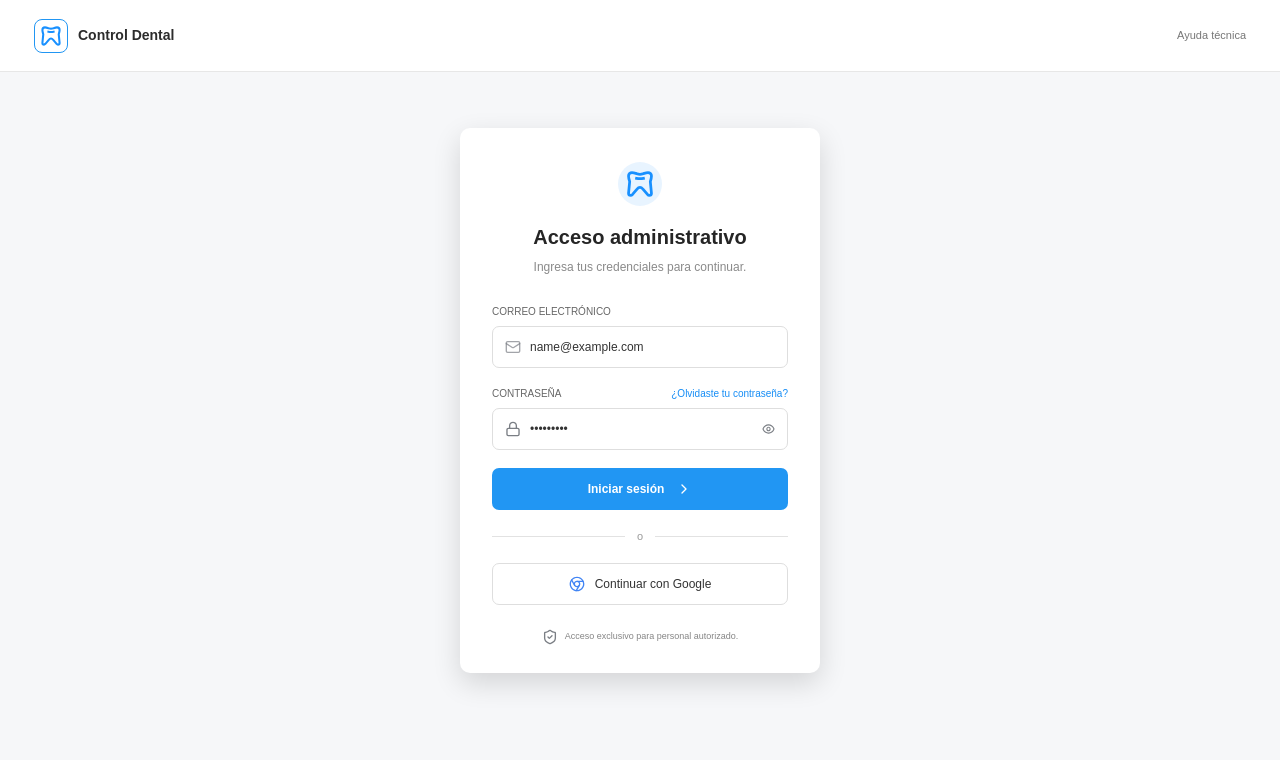
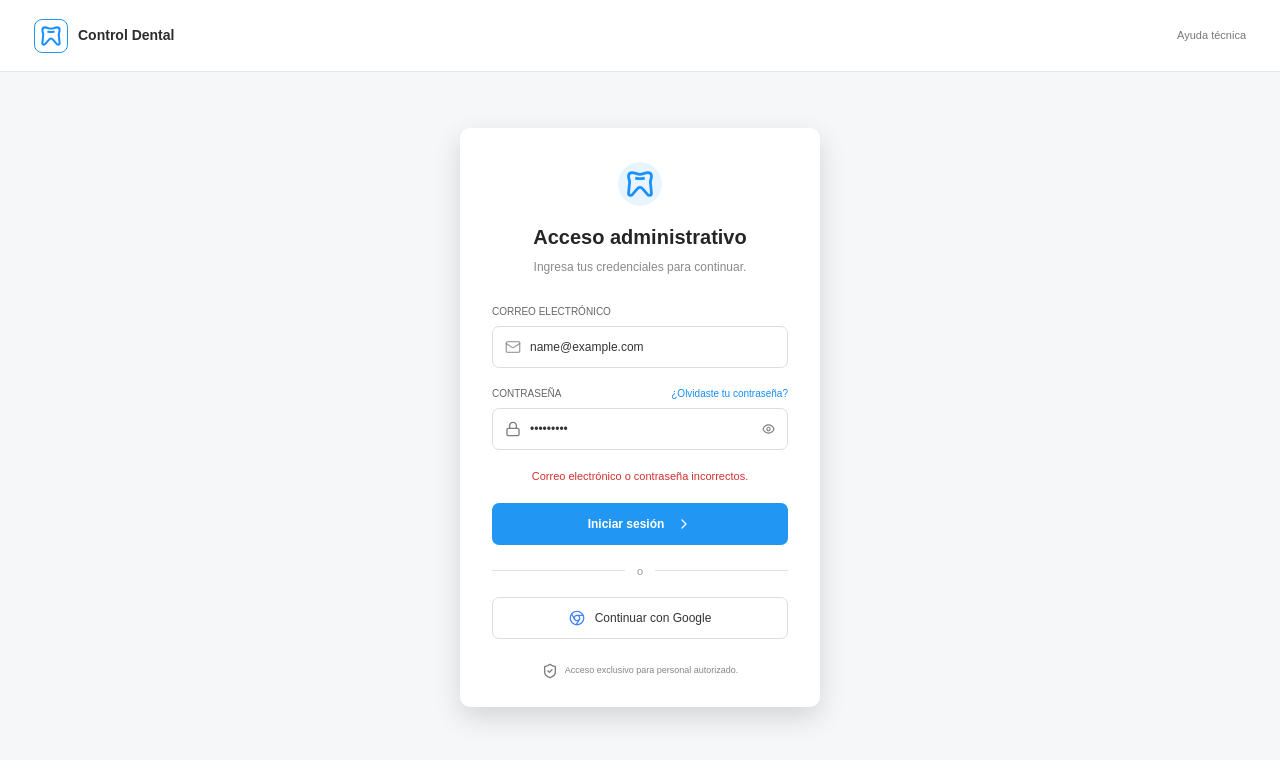
Before and after one commit to michellec91/controldental-dps, a Next.js app: page /login in a window 1280 px wide. Both pictures are taken after typing "name@example.com", "Sample123" into the empty fields and a click on the button "Iniciar sesión". Shown: the top 760 px of the page. Built offline with nearby package versions, Linux system fonts and the light colour scheme; data requests are answered from the project's data file.

Commit message:
Implementar login funcional con autenticacion

```diff
--- a/db.json
+++ b/db.json
@@ -1,5 +1,14 @@
 {
-  "usuarios": [],
+  "usuarios": [
+    {
+      "id": "1",
+      "nombre": "Administrador",
+      "correo": "admin@controldental.com",
+      "contrasena": "Admin123",
+      "rol": "admin",
+      "estado": "activo"
+    }
+  ],
   "tratamientos": [],
   "citas": []
 }
--- a/src/app/layout.tsx
+++ b/src/app/layout.tsx
@@ -1,29 +1,22 @@
 import type { Metadata } from "next";
-import { Geist, Geist_Mono } from "next/font/google";
 import "./globals.css";
-
-const geistSans = Geist({
-  variable: "--font-geist-sans",
-  subsets: ["latin"],
-});
-
-const geistMono = Geist_Mono({
-  variable: "--font-geist-mono",
-  subsets: ["latin"],
-});
+import { AuthProvider } from "../context/AuthContext";
 
 export const metadata: Metadata = {
-  title: "Create Next App",
-  description: "Generated by create next app",
+  title: "Control Dental",
+  description: "Plataforma administrativa de Control Dental",
 };
 
-export default function RootLayout({ children }: LayoutProps<"/">) {
+export default function RootLayout({
+  children,
+}: Readonly<{
+  children: React.ReactNode;
+}>) {
   return (
-    <html
-      lang="en"
-      className={`${geistSans.variable} ${geistMono.variable} h-full antialiased`}
-    >
-      <body className="min-h-full flex flex-col">{children}</body>
+    <html lang="es">
+      <body>
+        <AuthProvider>{children}</AuthProvider>
+      </body>
     </html>
   );
 }
--- /dev/null
+++ b/src/context/AuthContext.tsx
@@ -0,0 +1,83 @@
+"use client";
+
+import {
+  createContext,
+  ReactNode,
+  useContext,
+  useEffect,
+  useState,
+} from "react";
+
+interface UsuarioSesion {
+  id: string;
+  nombre: string;
+  correo: string;
+  rol: string;
+  estado: string;
+}
+
+interface AuthContextType {
+  usuario: UsuarioSesion | null;
+  iniciarSesion: (usuario: UsuarioSesion) => void;
+  cerrarSesion: () => void;
+  cargando: boolean;
+}
+
+const AuthContext = createContext<AuthContextType | undefined>(undefined);
+
+export function AuthProvider({ children }: { children: ReactNode }) {
+  const [usuario, setUsuario] = useState<UsuarioSesion | null>(null);
+  const [cargando, setCargando] = useState(true);
+
+  useEffect(() => {
+    const sesionGuardada = localStorage.getItem("usuario");
+
+    const timer = setTimeout(() => {
+      if (sesionGuardada) {
+        try {
+          const usuarioGuardado = JSON.parse(sesionGuardada);
+          setUsuario(usuarioGuardado);
+        } catch {
+          localStorage.removeItem("usuario");
+        }
+      }
+
+      setCargando(false);
+    }, 0);
+
+    return () => clearTimeout(timer);
+  }, []);
+
+  function iniciarSesion(usuario: UsuarioSesion) {
+    setUsuario(usuario);
+    localStorage.setItem("usuario", JSON.stringify(usuario));
+  }
+
+  function cerrarSesion() {
+    setUsuario(null);
+    localStorage.removeItem("usuario");
+  }
+
+  return (
+    <AuthContext.Provider
+      value={{
+        usuario,
+        iniciarSesion,
+        cerrarSesion,
+        cargando,
+      }}
+    >
+      {children}
+    </AuthContext.Provider>
+  );
+}
+
+export function useAuth() {
+  const contexto = useContext(AuthContext);
+
+  if (!contexto) {
+    throw new Error("useAuth debe utilizarse dentro de AuthProvider.");
+  }
+
+  return contexto;
+}
--- a/src/features/autenticacion/components/LoginForm.tsx
+++ b/src/features/autenticacion/components/LoginForm.tsx
@@ -1,11 +1,69 @@
 "use client";
 
 import Image from "next/image";
-import { useState } from "react";
+import { FormEvent, useState } from "react";
+import { useRouter } from "next/navigation";
 import styles from "./LoginForm.module.css";
+import { obtenerUsuarioPorCorreo } from "../../../services/usuariosService";
+import { useAuth } from "../../../context/AuthContext";
 
 export default function LoginForm() {
+  const [correo, setCorreo] = useState("");
+  const [contrasena, setContrasena] = useState("");
   const [showPassword, setShowPassword] = useState(false);
+  const [error, setError] = useState("");
+  const [cargando, setCargando] = useState(false);
+
+  const { iniciarSesion } = useAuth();
+  const router = useRouter();
+
+  async function handleSubmit(event: FormEvent<HTMLFormElement>) {
+    event.preventDefault();
+    setError("");
+
+    if (!correo.trim() || !contrasena.trim()) {
+      setError("Ingresa tu correo electrónico y contraseña.");
+      return;
+    }
+
+    try {
+      setCargando(true);
+
+      const usuario = await obtenerUsuarioPorCorreo(correo.trim());
+
+      if (!usuario || usuario.contrasena !== contrasena) {
+        setError("Correo electrónico o contraseña incorrectos.");
+        return;
+      }
+
+      if (usuario.rol !== "admin") {
+        setError("Esta cuenta no tiene permisos administrativos.");
+        return;
+      }
+
+      if (usuario.estado !== "activo") {
+        setError("Esta cuenta no se encuentra activa.");
+        return;
+      }
+
+      iniciarSesion({
+        id: usuario.id,
+        nombre: usuario.nombre,
+        correo: usuario.correo,
+        rol: usuario.rol,
+        estado: usuario.estado,
+      });
+
+      // Temporal mientras Silvia desarrolla el dashboard.
+      router.push("/");
+    } catch {
+      setError(
+        "No fue posible conectar con el servidor. Verifica que la API esté activa."
+      );
+    } finally {
+      setCargando(false);
+    }
+  }
 
   return (
     <section className={styles.card} aria-labelledby="login-title">
@@ -27,10 +85,7 @@ export default function LoginForm() {
           Ingresa tus credenciales para continuar.
         </p>
 
-        <form
-          className={styles.form}
-          onSubmit={(event) => event.preventDefault()}
-        >
+        <form className={styles.form} onSubmit={handleSubmit}>
           <div className={styles.fieldGroup}>
             <label htmlFor="email" className={styles.label}>
               Correo electrónico
@@ -52,6 +107,8 @@ export default function LoginForm() {
                 placeholder="nombre@clinica.com"
                 className={styles.input}
                 autoComplete="email"
+                value={correo}
+                onChange={(event) => setCorreo(event.target.value)}
               />
             </div>
           </div>
@@ -86,6 +143,8 @@ export default function LoginForm() {
                 placeholder="••••••••"
                 className={styles.input}
                 autoComplete="current-password"
+                value={contrasena}
+                onChange={(event) => setContrasena(event.target.value)}
               />
 
               <button
@@ -108,15 +167,36 @@ export default function LoginForm() {
             </div>
           </div>
 
-          <button type="submit" className={styles.loginButton}>
-            <span>Iniciar sesión</span>
+          {error && (
+            <p
+              style={{
+                margin: 0,
+                color: "#d32f2f",
+                fontSize: "11px",
+                textAlign: "center",
+              }}
+            >
+              {error}
+            </p>
+          )}
 
+          <button
+            type="submit"
+            className={styles.loginButton}
+            disabled={cargando}
+          >
+            <span>
+              {cargando ? "Verificando..." : "Iniciar sesión"}
+            </span>
+
+            {!cargando && (
               <Image
                 src="/assets/IMG_5.svg"
                 alt=""
                 width={16}
                 height={16}
               />
+            )}
           </button>
 
           <div className={styles.divider}>
--- /dev/null
+++ b/src/services/usuariosService.ts
@@ -0,0 +1,26 @@
+export interface Usuario {
+  id: string;
+  nombre: string;
+  correo: string;
+  contrasena: string;
+  rol: string;
+  estado: string;
+}
+
+const API_URL = "http://localhost:3001";
+
+export async function obtenerUsuarioPorCorreo(
+  correo: string
+): Promise<Usuario | null> {
+  const respuesta = await fetch(
+    `${API_URL}/usuarios?correo=${encodeURIComponent(correo)}`
+  );
+
+  if (!respuesta.ok) {
+    throw new Error("No se pudo consultar el usuario.");
+  }
+
+  const usuarios: Usuario[] = await respuesta.json();
+
+  return usuarios.length > 0 ? usuarios[0] : null;
+}
```
Lines whose indentation alone changed are shown as unchanged.
